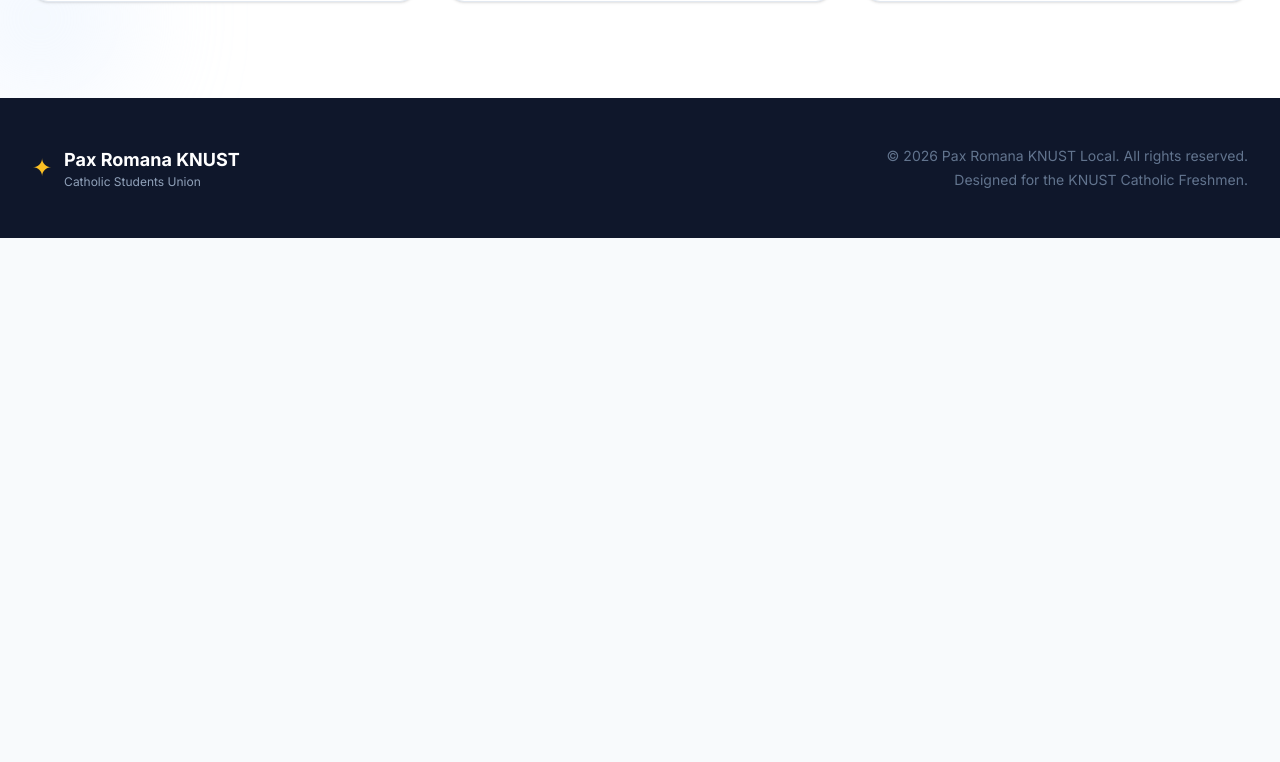
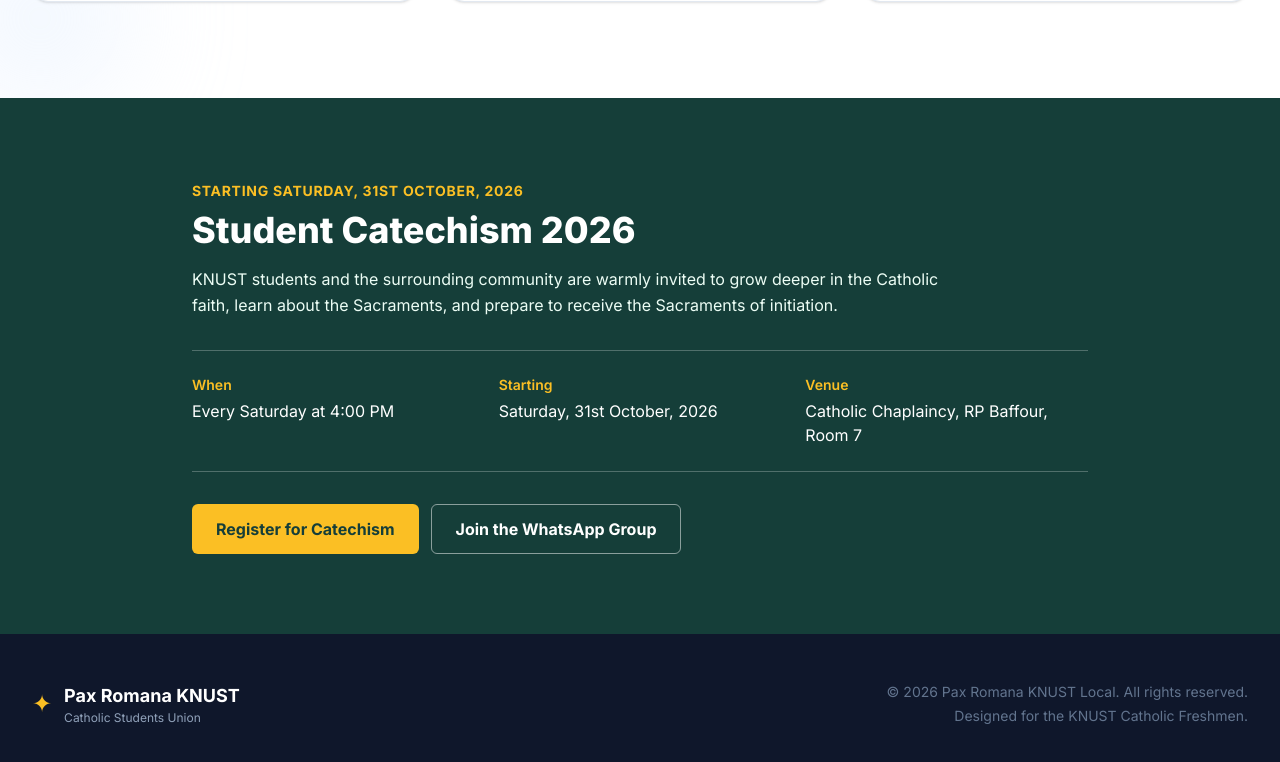
Before and after one commit to davidkudivi/pax-portal, a Next.js app: page / in a window 1280 px wide. Shown: the part 4742-5504 px from the top of the page. Before the commit the page ends 4980 px from the top, so only its background shows below. Built offline with nearby package versions, Linux system fonts and the light colour scheme.

Commit message:
Gettingthere10

```diff
--- a/src/app/page.js
+++ b/src/app/page.js
@@ -657,6 +657,42 @@ export default function Home() {
         </div>
       </section>
 
+      <section id="student-catechism" className="bg-[#153e39] py-16 text-white sm:py-20">
+        <div className="mx-auto max-w-7xl px-4 sm:px-6 lg:px-8">
+          <div className="mx-auto max-w-4xl">
+            <span className="text-sm font-bold uppercase tracking-wider text-[#fbbf24]">Starting Saturday, 31st October, 2026</span>
+            <h2 className="mt-2 text-3xl font-extrabold sm:text-4xl">Student Catechism 2026</h2>
+            <p className="mt-4 max-w-3xl leading-relaxed text-emerald-50">
+              KNUST students and the surrounding community are warmly invited to grow deeper in the Catholic faith, learn about the Sacraments, and prepare to receive the Sacraments of initiation.
+            </p>
+
+            <dl className="mt-8 grid gap-6 border-y border-white/25 py-6 sm:grid-cols-3">
+              <div>
+                <dt className="text-sm font-semibold text-[#fbbf24]">When</dt>
+                <dd className="mt-1">Every Saturday at 4:00 PM</dd>
+              </div>
+              <div>
+                <dt className="text-sm font-semibold text-[#fbbf24]">Starting</dt>
+                <dd className="mt-1">Saturday, 31st October, 2026</dd>
+              </div>
+              <div>
+                <dt className="text-sm font-semibold text-[#fbbf24]">Venue</dt>
+                <dd className="mt-1">Catholic Chaplaincy, RP Baffour, Room 7</dd>
+              </div>
+            </dl>
+
+            <div className="mt-8 flex flex-col gap-3 sm:flex-row">
+              <a href="https://forms.gle/q1QA2FSf4PZ6y3gy5" target="_blank" rel="noopener noreferrer" className="inline-flex items-center justify-center rounded-md bg-[#fbbf24] px-6 py-3 font-bold text-[#153e39] transition-colors hover:bg-yellow-300 focus-visible:outline-2 focus-visible:outline-offset-2 focus-visible:outline-white">
+                Register for Catechism
+              </a>
+              <a href="https://chat.whatsapp.com/BLdXcRWEnAQ2LvRc6xbJUt?s=sh&p=a&mlu=4&ilr=4" target="_blank" rel="noopener noreferrer" className="inline-flex items-center justify-center rounded-md border border-white/50 px-6 py-3 font-bold text-white transition-colors hover:bg-white/10 focus-visible:outline-2 focus-visible:outline-offset-2 focus-visible:outline-white">
+                Join the WhatsApp Group
+              </a>
+            </div>
+          </div>
+        </div>
+      </section>
+
       <footer className="bg-slate-900 py-12 text-slate-300">
         <div className="mx-auto flex max-w-7xl flex-col items-center justify-between gap-6 px-4 sm:px-6 md:flex-row lg:px-8">
           <div className="flex items-center gap-3">
```
